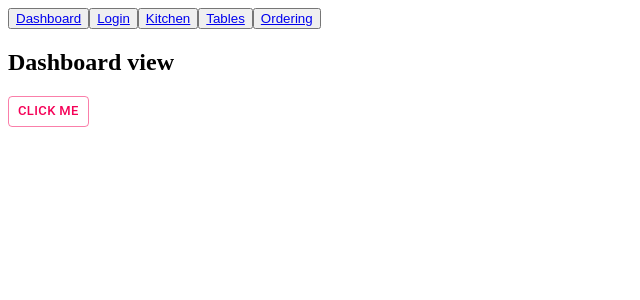
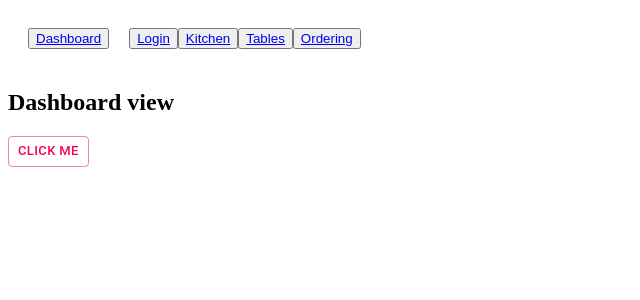
Before and after one commit to butterfly-123/pizzeria-portal, a React (Create React App) app: page / in a window 1280 px wide. Shown: the top 300 px of the page, without its empty margins (0-640 px from the left). Built offline with nearby package versions, Linux system fonts and the light colour scheme.

Commit message:
Make viev waiter

```diff
--- a/src/components/layout/PageNav/PageNav.js
+++ b/src/components/layout/PageNav/PageNav.js
@@ -4,7 +4,7 @@ import { NavLink, } from 'react-router-dom';
 const PageNav = () =>
   <div>
     <nav>
-      <button>
+      <button color="primary" style={{ margin: 20 }}>
         <NavLink exact to={`${process.env.PUBLIC_URL}/`} activeClassName='active'>Dashboard</NavLink>
       </button>
       <button>
```
